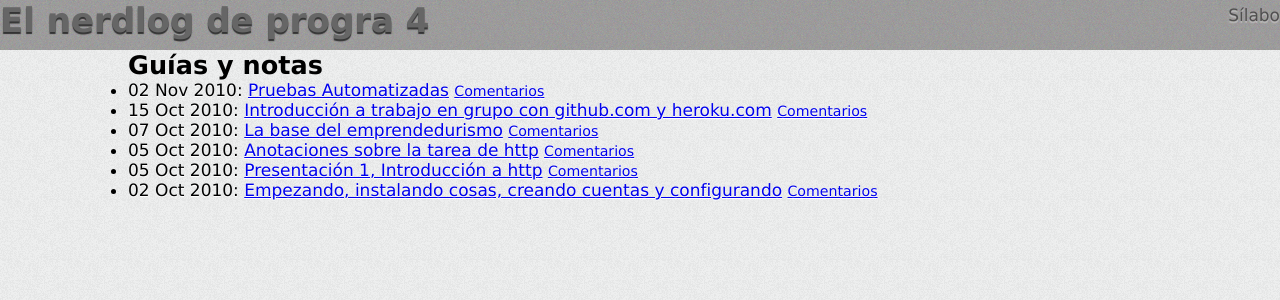
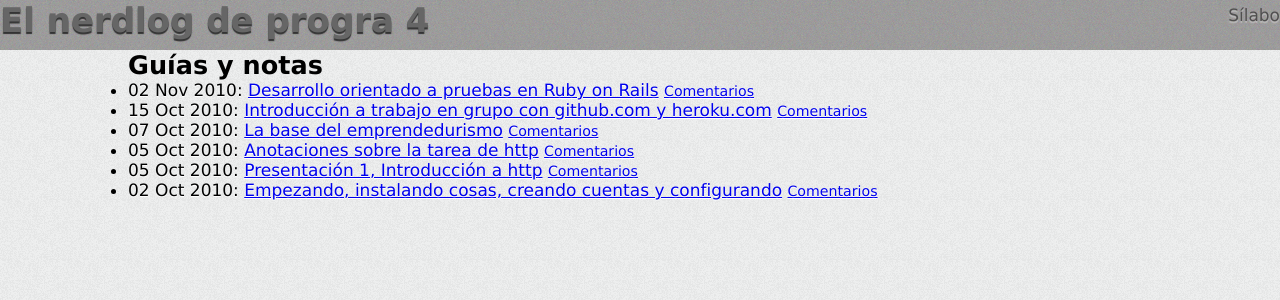
Before and after one commit to progra4-2010-4/progra4.github.com, a Jekyll site: the page built from index.html, in a window 1280 px wide. Shown: the top 300 px of the page. Built offline with Jekyll 4.4.1, drawn with Linux system fonts in a browser that asks for light colours; comment, search, counter and statistics services are not loaded.

Commit message:
agregado yml front

```diff
--- a/_posts/2010-11-02-pruebas-automatizadas.markdown
+++ b/_posts/2010-11-02-pruebas-automatizadas.markdown
@@ -1,3 +1,7 @@
+---
+layout: post
+title: Desarrollo orientado a pruebas en Ruby on Rails
+---
 ## TDD
 
 La técnica de desarrollo orientado por pruebas (TDD por sus siglas en inglés) dice que deberías empezar haciendo pruebas antes de hacer el código. Y ruby on rails tiene muchas [facilidades para ello](http://guides.rubyonrails.org/testing.html).
```
